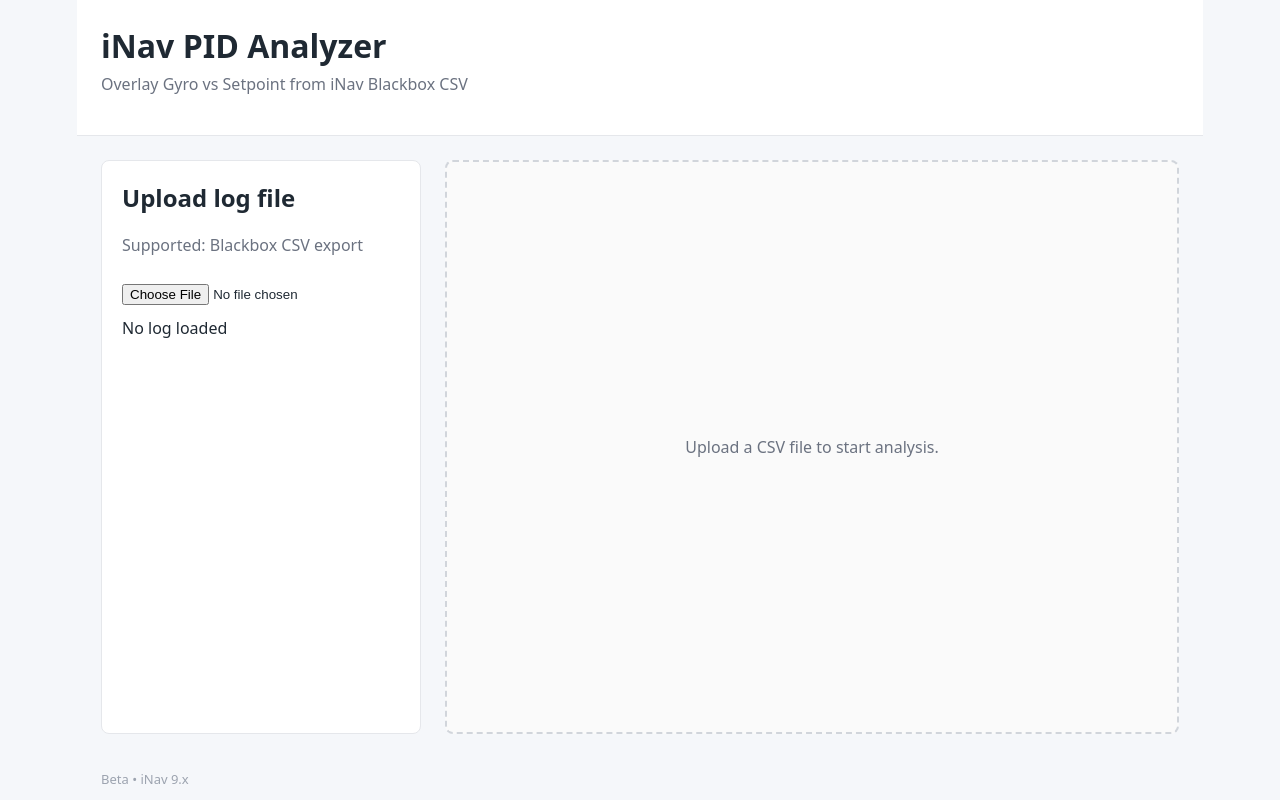
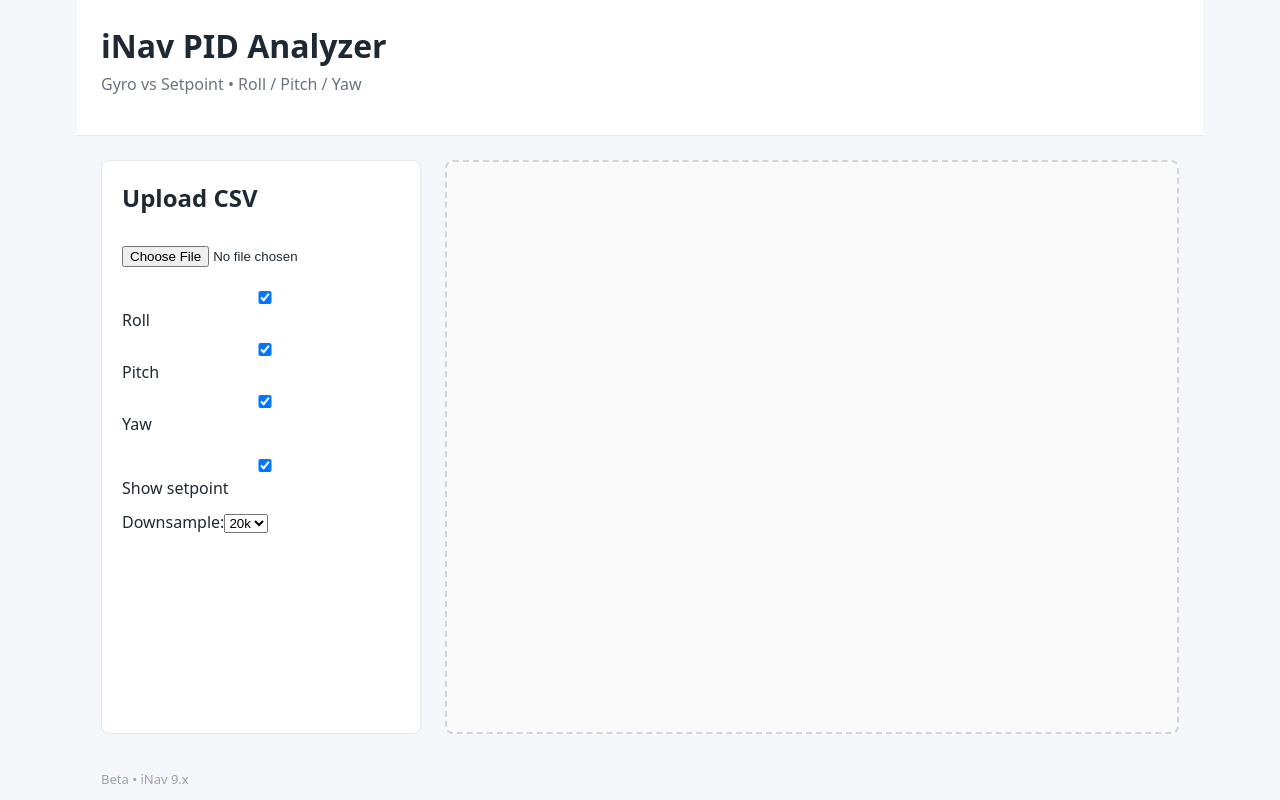
Before and after one commit to srul/inav-pid-analyzer, a React (Vite) app: page / in a window 1280 px wide. Built offline with nearby package versions, Linux system fonts and the light colour scheme.

Commit message:
Update App.jsx

```diff
--- a/src/App.jsx
+++ b/src/App.jsx
@@ -1,412 +1,240 @@
 import { useMemo, useState, lazy, Suspense } from "react";
 import "./App.css";
 
-// Lazy-load Plotly chunk
 const Plot = lazy(() => import("react-plotly.js"));
 
-/* ---------------- helpers ---------------- */
+/* ---------- helpers ---------- */
 
-function normalizeHeader(h) {
+const AXES = [
+  { key: "roll",  label: "Roll",  color: "#ef4444" },
+  { key: "pitch", label: "Pitch", color: "#22c55e" },
+  { key: "yaw",   label: "Yaw",   color: "#3b82f6" },
+];
+
+function norm(h) {
   return String(h ?? "").trim();
 }
-
-function lowerHeaders(headers) {
-  return headers.map((h) => normalizeHeader(h).toLowerCase());
+function lower(headers) {
+  return headers.map(h => norm(h).toLowerCase());
 }
 
 function pickFirst(headers, candidates) {
-  const lower = lowerHeaders(headers);
+  const l = lower(headers);
   for (const c of candidates) {
-    const idx = lower.indexOf(c.toLowerCase());
-    if (idx !== -1) return headers[idx];
+    const i = l.indexOf(c.toLowerCase());
+    if (i !== -1) return headers[i];
   }
   return "";
 }
 
-function pickByIncludes(headers, includesList) {
-  const lower = lowerHeaders(headers);
-  const picked = [];
-  for (const inc of includesList) {
-    const idx = lower.findIndex((h) => h.includes(inc.toLowerCase()));
-    if (idx !== -1) picked.push(headers[idx]);
-  }
-  return Array.from(new Set(picked));
+function pickIncludes(headers, patterns) {
+  const l = lower(headers);
+  const out = [];
+  patterns.forEach(p => {
+    const i = l.findIndex(h => h.includes(p));
+    if (i !== -1) out.push(headers[i]);
+  });
+  return [...new Set(out)];
 }
 
 function guessColumns(headers) {
-  // Time candidates
   const time = pickFirst(headers, [
-    "time",
-    "time_s",
-    "time_us",
-    "timestamp",
-    "loopIteration",
-    "looptime",
-    "t",
+    "time", "time_s", "time_us", "timestamp",
+    "loopiteration", "looptime", "t",
   ]);
 
-  // Gyro candidates (varies by exporter/tool)
-  const gyro = pickByIncludes(headers, [
-    "gyro_roll",
-    "gyro_pitch",
-    "gyro_yaw",
-    "gyroadc[0]",
-    "gyroadc[1]",
-    "gyroadc[2]",
-    "gyro[0]",
-    "gyro[1]",
-    "gyro[2]",
-    "gyrofilt[0]",
-    "gyrofilt[1]",
-    "gyrofilt[2]",
+  const gyro = pickIncludes(headers, [
+    "gyro_roll", "gyro_pitch", "gyro_yaw",
+    "gyroadc[0]", "gyroadc[1]", "gyroadc[2]",
+    "gyro[0]", "gyro[1]", "gyro[2]",
   ]).slice(0, 3);
 
-  // Setpoint candidates (common names)
-  // iNav CSV export names can vary; these patterns cover many exports.
-  const setpoint = pickByIncludes(headers, [
-    "setpoint_roll",
-    "setpoint_pitch",
-    "setpoint_yaw",
-    "setpoint[0]",
-    "setpoint[1]",
-    "setpoint[2]",
-    "rccommand[0]",
-    "rccommand[1]",
-    "rccommand[2]",
-    "rc_command[0]",
-    "rc_command[1]",
-    "rc_command[2]",
-    "rccommandroll",
-    "rccommandpitch",
-    "rccommandyaw",
+  const setpoint = pickIncludes(headers, [
+    "setpoint_roll", "setpoint_pitch", "setpoint_yaw",
+    "setpoint[0]", "setpoint[1]", "setpoint[2]",
+    "rccommand[0]", "rccommand[1]", "rccommand[2]",
   ]).slice(0, 3);
 
   return { time, gyro, setpoint };
 }
 
-function downsampleXY(x, y, maxPoints = 20000) {
+function downsample(x, y, max = 20000) {
   const n = Math.min(x.length, y.length);
-  if (n <= maxPoints) return { x: x.slice(0, n), y: y.slice(0, n) };
-
-  const step = Math.ceil(n / maxPoints);
-  const xs = [];
-  const ys = [];
-
-  for (let i = 0; i < n; i += step) {
-    xs.push(x[i]);
-    ys.push(y[i]);
-  }
-
-  // ensure last point
-  if (xs[xs.length - 1] !== x[n - 1]) {
-    xs.push(x[n - 1]);
-    ys.push(y[n - 1]);
-  }
-
+  if (n <= max) return { x: x.slice(0,n), y: y.slice(0,n) };
+  const step = Math.ceil(n / max);
+  const xs = [], ys = [];
+  for (let i=0; i<n; i+=step) { xs.push(x[i]); ys.push(y[i]); }
+  if (xs[xs.length-1] !== x[n-1]) { xs.push(x[n-1]); ys.push(y[n-1]); }
   return { x: xs, y: ys };
 }
 
-/* ---------------- component ---------------- */
+/* ---------- metrics ---------- */
+
+function rms(arr) {
+  const v = arr.filter(n => Number.isFinite(n));
+  if (!v.length) return 0;
+  return Math.sqrt(v.reduce((a,b)=>a+b*b,0)/v.length);
+}
+
+function overshoot(setp, meas) {
+  if (!setp.length || !meas.length) return 0;
+  const sp = Math.max(...setp.map(Math.abs));
+  if (!sp) return 0;
+  const ov = Math.max(...meas.map(Math.abs)) - sp;
+  return Math.max(0, (ov / sp) * 100);
+}
+
+/* ---------- component ---------- */
 
 export default function App() {
   const [fileInfo, setFileInfo] = useState(null);
-  const [error, setError] = useState("");
-
   const [timeCol, setTimeCol] = useState("");
   const [gyroCols, setGyroCols] = useState([]);
   const [setpointCols, setSetpointCols] = useState([]);
+  const [axesOn, setAxesOn] = useState({ roll:true, pitch:true, yaw:true });
+  const [maxPoints, setMaxPoints] = useState(20000);
+  const [showSetpoint, setShowSetpoint] = useState(true);
 
-  const [autoDetected, setAutoDetected] = useState({ time: "", gyro: [], setpoint: [] });
-
-  const [showSetpoint, setShowSetpoint] = useState(true);
-  const [maxPoints, setMaxPoints] = useState(20000);
-
-  function handleFileUpload(event) {
-    const file = event.target.files?.[0];
-    if (!file) return;
-
-    if (!file.name.toLowerCase().endsWith(".csv")) {
-      setError("Please upload a CSV file (Blackbox CSV export).");
-      setFileInfo(null);
-      setTimeCol("");
-      setGyroCols([]);
-      setSetpointCols([]);
-      return;
+  function loadFile(e) {
+    const f = e.target.files?.[0];
+    if (!f) return;
+    const r = new FileReader();
+    r.onload = () => {
+      const lines = String(r.result).split(/\r?\n/).filter(Boolean);
+      const headers = lines[0].split(",").map(norm);
+      const rows = lines.slice(1).map(l => {
+        const v = l.split(",");
+        const o = {};
+        headers.forEach((h,i)=> {
+          const n = Number(v[i]);
+          o[h] = Number.isFinite(n) ? n : v[i];
+        });
+        return o;
+      });
+      const g = guessColumns(headers);
+      setFileInfo({ headers, rows });
+      setTimeCol(g.time); setGyroCols(g.gyro); setSetpointCols(g.setpoint);
+      setShowSetpoint(g.setpoint.length>0);
+    };
+    r.readAsText(f);
   }
 
-    setError("");
-
-    const reader = new FileReader();
-    reader.onload = () => {
-      try {
-        const text = String(reader.result);
-        const lines = text.split(/\r?\n/).filter((l) => l.trim().length > 0);
-
-        if (lines.length < 2) {
-          setError("CSV file is empty or invalid.");
-          setFileInfo(null);
-          return;
-        }
-
-        const headers = lines[0].split(",").map(normalizeHeader);
-
-        const rows = lines.slice(1).map((line) => {
-          const values = line.split(",");
-          const obj = {};
-          headers.forEach((h, i) => {
-            const raw = values[i] ?? "";
-            const v = String(raw).trim();
-            const n = Number(v);
-            obj[h] = v === "" ? null : (Number.isFinite(n) ? n : v);
-          });
-          return obj;
-        });
-
-        const guessed = guessColumns(headers);
-
-        setFileInfo({
-          name: file.name,
-          headers,
-          rows,
-        });
-
-        setAutoDetected(guessed);
-
-        // Apply auto selections
-        setTimeCol(guessed.time || "");
-        setGyroCols(guessed.gyro || []);
-        setSetpointCols(guessed.setpoint || []);
-
-        // Enable overlay automatically only if we detected setpoint cols
-        setShowSetpoint((guessed.setpoint || []).length > 0);
-
-      } catch (e) {
-        setError("Failed to parse CSV. Please export again from Blackbox Explorer.");
-        setFileInfo(null);
-      }
-    };
-
-    reader.readAsText(file);
-  }
-
-  function applyAutoDetected() {
-    setTimeCol(autoDetected.time || "");
-    setGyroCols(autoDetected.gyro || []);
-    setSetpointCols(autoDetected.setpoint || []);
-    setShowSetpoint((autoDetected.setpoint || []).length > 0);
-  }
-
-  const canPlot = !!fileInfo && !!timeCol && gyroCols.length > 0;
-
-  // Build plot traces
-  const plotData = useMemo(() => {
-    if (!canPlot) return [];
-
-    // build time vector once
-    const xAll = fileInfo.rows.map((r) => r[timeCol]);
-    // keep only finite numbers or strings that are not null
-    // (Plotly can handle numeric time or integer loop counters)
-    const x = xAll.map((v) => v).filter((v) => v !== null && v !== undefined);
-
-    const traces = [];
-
-    // Gyro traces (solid)
-    gyroCols.forEach((col) => {
-      const yAll = fileInfo.rows.map((r) => r[col]);
-      const n = Math.min(x.length, yAll.length);
-      const ds = downsampleXY(x.slice(0, n), yAll.slice(0, n), maxPoints);
-
-      traces.push({
-        x: ds.x,
-        y: ds.y,
-        type: "scatter",
-        mode: "lines",
-        name: `Gyro: ${col}`,
-        line: { width: 2 },
-      });
-    });
-
-    // Setpoint traces (dashed)
-    if (showSetpoint && setpointCols.length > 0) {
-      setpointCols.forEach((col) => {
-        const yAll = fileInfo.rows.map((r) => r[col]);
-        const n = Math.min(x.length, yAll.length);
-        const ds = downsampleXY(x.slice(0, n), yAll.slice(0, n), maxPoints);
-
-        traces.push({
-          x: ds.x,
-          y: ds.y,
-          type: "scatter",
-          mode: "lines",
-          name: `Setpoint: ${col}`,
-          line: { width: 2, dash: "dash" },
-        });
+  const traces = useMemo(() => {
+    if (!fileInfo || !timeCol) return [];
+    const x = fileInfo.rows.map(r => r[timeCol]).filter(v=>v!=null);
+    const out = [];
+    AXES.forEach((a,i)=>{
+      if (!axesOn[a.key]) return;
+      const g = gyroCols[i];
+      if (g) {
+        const y = fileInfo.rows.map(r=>r[g]);
+        const ds = downsample(x, y, maxPoints);
+        out.push({
+          x: ds.x, y: ds.y,
+          name: `${a.label} gyro`,
+          mode:"lines", type:"scatter",
+          line:{ color:a.color, width:2 }
         });
       }
+      if (showSetpoint && setpointCols[i]) {
+        const y = fileInfo.rows.map(r=>r[setpointCols[i]]);
+        const ds = downsample(x, y, maxPoints);
+        out.push({
+          x: ds.x, y: ds.y,
+          name: `${a.label} setpoint`,
+          mode:"lines", type:"scatter",
+          line:{ color:a.color, width:2, dash:"dash" }
+        });
+      }
+    });
+    return out;
+  }, [fileInfo, timeCol, gyroCols, setpointCols, axesOn, maxPoints, showSetpoint]);
 
-    return traces;
-  }, [fileInfo, timeCol, gyroCols, setpointCols, showSetpoint, maxPoints, canPlot]);
+  const metrics = useMemo(() => {
+    if (!fileInfo) return {};
+    const res = {};
+    AXES.forEach((a,i)=>{
+      const g = gyroCols[i], s = setpointCols[i];
+      if (!g || !s) return;
+      const gy = fileInfo.rows.map(r=>r[g]);
+      const sp = fileInfo.rows.map(r=>r[s]);
+      res[a.key] = {
+        overshoot: overshoot(sp, gy).toFixed(1),
+        noise: rms(gy.filter((_,j)=>Math.abs(sp[j])<5)).toFixed(2),
+      };
+    });
+    return res;
+  }, [fileInfo, gyroCols, setpointCols]);
 
   return (
     <div className="app">
       <header className="header">
         <h1>iNav PID Analyzer</h1>
-        <p>Overlay Gyro vs Setpoint from iNav Blackbox CSV</p>
+        <p>Gyro vs Setpoint • Roll / Pitch / Yaw</p>
       </header>
 
       <main className="main">
-        {/* Upload */}
         <section className="upload-card">
-          <h2>Upload log file</h2>
-          <p style={{ marginTop: 0, color: "#6b7280" }}>Supported: Blackbox CSV export</p>
-
-          <input type="file" accept=".csv" onChange={handleFileUpload} />
-
-          {error && <p className="error">{error}</p>}
-
-          {!fileInfo && !error && <p style={{ marginTop: 12 }}>No log loaded</p>}
-
-          {fileInfo && (
-            <div style={{ marginTop: 12 }}>
-              <p><strong>File:</strong> {fileInfo.name}</p>
-              <p><strong>Rows:</strong> {fileInfo.rows.length}</p>
-
-              <div style={{ marginTop: 12 }}>
-                <button type="button" onClick={applyAutoDetected}>
-                  Apply auto-detected columns
-                </button>
+          <h2>Upload CSV</h2>
+          <input type="file" accept=".csv" onChange={loadFile} />
+          <div style={{marginTop:12}}>
+            {AXES.map(a=>(
+              <label key={a.key} style={{marginRight:12}}>
+                <input
+                  type="checkbox"
+                  checked={axesOn[a.key]}
+                  onChange={e=>setAxesOn({...axesOn,[a.key]:e.target.checked})}
+                /> {a.label}
+              </label>
+            ))}
           </div>
-
-              <div style={{ marginTop: 12, fontSize: 13, color: "#6b7280" }}>
-                <div><strong>Auto Time:</strong> {autoDetected.time || "(not found)"}</div>
-                <div><strong>Auto Gyro:</strong> {autoDetected.gyro?.length ? autoDetected.gyro.join(", ") : "(not found)"}</div>
-                <div><strong>Auto Setpoint:</strong> {autoDetected.setpoint?.length ? autoDetected.setpoint.join(", ") : "(not found)"}</div>
-              </div>
-
-              <div style={{ marginTop: 12 }}>
-                <label style={{ fontSize: 13, color: "#374151" }}>
-                  Max points per trace:&nbsp;
-                  <select value={maxPoints} onChange={(e) => setMaxPoints(Number(e.target.value))}>
-                    <option value={5000}>5,000</option>
-                    <option value={10000}>10,000</option>
-                    <option value={20000}>20,000</option>
-                    <option value={50000}>50,000</option>
-                  </select>
-                </label>
-                <div style={{ fontSize: 12, color: "#6b7280", marginTop: 4 }}>
-                  (Downsampling keeps the UI responsive for large logs.)
-                </div>
-              </div>
-
-              <div style={{ marginTop: 12 }}>
-                <label style={{ fontSize: 13 }}>
+          <div style={{marginTop:12}}>
+            <label>
               <input
                 type="checkbox"
                 checked={showSetpoint}
-                    onChange={(e) => setShowSetpoint(e.target.checked)}
-                  />
-                  &nbsp;Show Setpoint overlay (dashed)
+                onChange={e=>setShowSetpoint(e.target.checked)}
+              /> Show setpoint
             </label>
           </div>
+          <div style={{marginTop:12}}>
+            Downsample:
+            <select value={maxPoints} onChange={e=>setMaxPoints(+e.target.value)}>
+              <option value={5000}>5k</option>
+              <option value={10000}>10k</option>
+              <option value={20000}>20k</option>
+              <option value={50000}>50k</option>
+            </select>
           </div>
-          )}
         </section>
 
-        {/* Controls + plot */}
         <section className="empty-state">
-          {!fileInfo && <p>Upload a CSV file to start analysis.</p>}
-
-          {fileInfo && (
-            <div style={{ width: "100%" }}>
-              <h3>Column selection</h3>
-
-              {/* Time */}
-              <div style={{ marginBottom: 12 }}>
-                <label>
-                  Time:&nbsp;
-                  <select value={timeCol} onChange={(e) => setTimeCol(e.target.value)}>
-                    <option value="">-- select --</option>
-                    {fileInfo.headers.map((h) => (
-                      <option key={h} value={h}>{h}</option>
-                    ))}
-                  </select>
-                </label>
-                {!timeCol && (
-                  <div style={{ fontSize: 12, color: "#b45309", marginTop: 6 }}>
-                    Couldn’t auto-detect time column — please select manually.
-                  </div>
-                )}
-              </div>
-
-              {/* Gyro */}
-              <div style={{ marginBottom: 12 }}>
-                <label>
-                  Gyro (solid):<br />
-                  <select
-                    multiple
-                    style={{ width: "100%", height: 110 }}
-                    value={gyroCols}
-                    onChange={(e) => setGyroCols(Array.from(e.target.selectedOptions).map((o) => o.value))}
-                  >
-                    {fileInfo.headers.map((h) => (
-                      <option key={h} value={h}>{h}</option>
-                    ))}
-                  </select>
-                </label>
-                {gyroCols.length === 0 && (
-                  <div style={{ fontSize: 12, color: "#b45309", marginTop: 6 }}>
-                    Select at least one gyro column.
-                  </div>
-                )}
-              </div>
-
-              {/* Setpoint */}
-              <div style={{ marginBottom: 20 }}>
-                <label>
-                  Setpoint (dashed):<br />
-                  <select
-                    multiple
-                    style={{ width: "100%", height: 110 }}
-                    value={setpointCols}
-                    onChange={(e) => setSetpointCols(Array.from(e.target.selectedOptions).map((o) => o.value))}
-                  >
-                    {fileInfo.headers.map((h) => (
-                      <option key={h} value={h}>{h}</option>
-                    ))}
-                  </select>
-                </label>
-                {showSetpoint && setpointCols.length === 0 && (
-                  <div style={{ fontSize: 12, color: "#b45309", marginTop: 6 }}>
-                    Overlay is ON but no setpoint columns selected.
-                  </div>
-                )}
-              </div>
-
-              {/* Plot */}
-              {canPlot && (
+          {traces.length>0 && (
             <Suspense fallback={<p>Loading chart…</p>}>
               <Plot
-                    data={plotData}
+                data={traces}
                 layout={{
-                      title: "Gyro vs Setpoint Overlay",
-                      xaxis: { title: timeCol },
-                      yaxis: { title: "Value" },
-                      legend: { orientation: "h" },
-                      margin: { t: 50, l: 50, r: 20, b: 40 },
+                  title:"Gyro vs Setpoint",
+                  legend:{orientation:"h"},
+                  margin:{t:40,l:50,r:20,b:40},
+                  xaxis:{title:timeCol},
+                  yaxis:{title:"Value"},
                 }}
-                    style={{ width: "100%", height: 520 }}
-                    config={{ responsive: true }}
+                style={{width:"100%",height:520}}
+                config={{responsive:true}}
               />
             </Suspense>
           )}
 
-              {!canPlot && (
-                <div style={{ fontSize: 13, color: "#6b7280" }}>
-                  Select a time column and at least one gyro signal to display the plot.
+          <div style={{marginTop:16}}>
+            {AXES.map(a=>metrics[a.key] && (
+              <div key={a.key}>
+                <strong>{a.label}</strong> —
+                Overshoot: {metrics[a.key].overshoot}% ,
+                Noise RMS: {metrics[a.key].noise}
               </div>
-              )}
+            ))}
           </div>
-          )}
         </section>
       </main>
 
```
Lines whose indentation alone changed are shown as unchanged.
